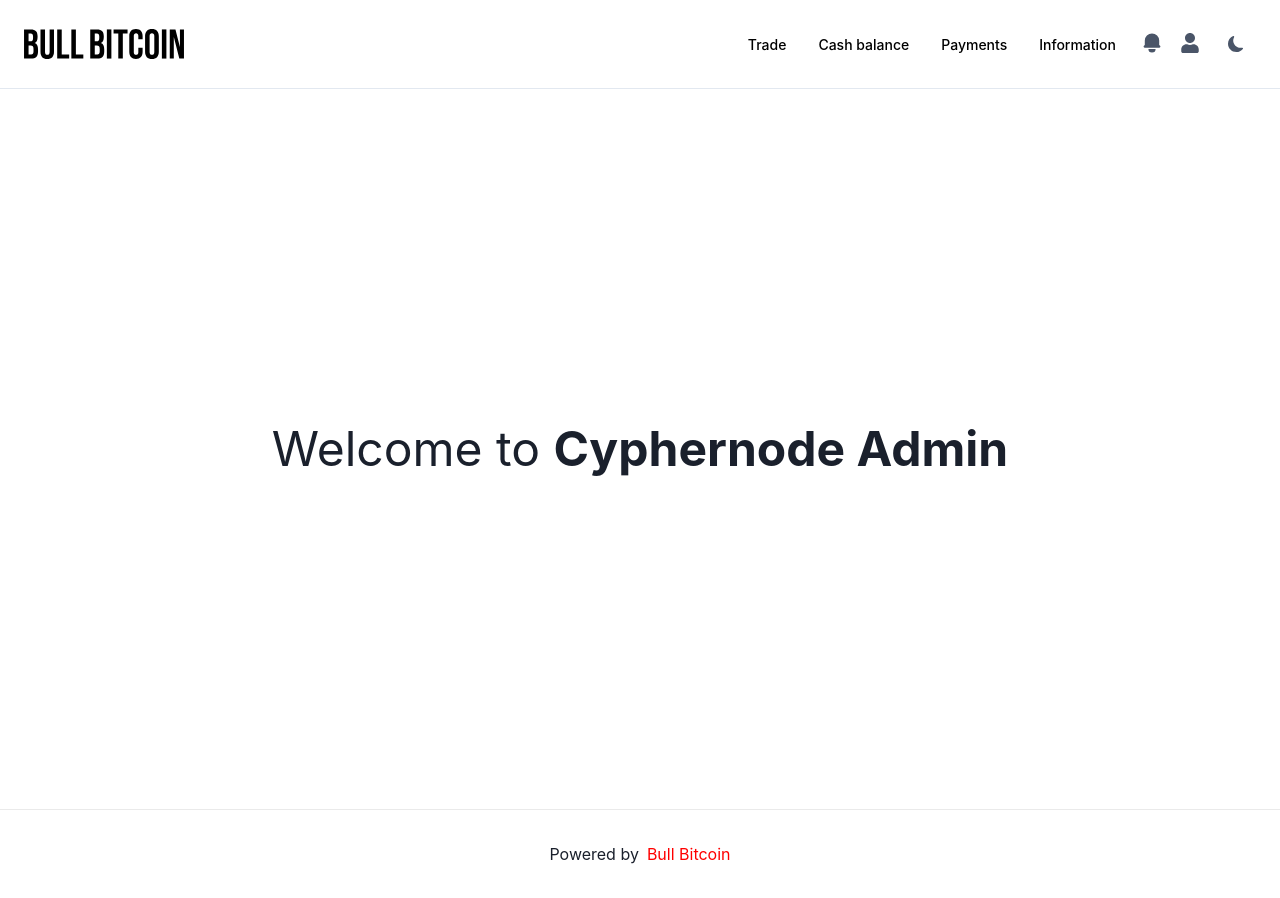
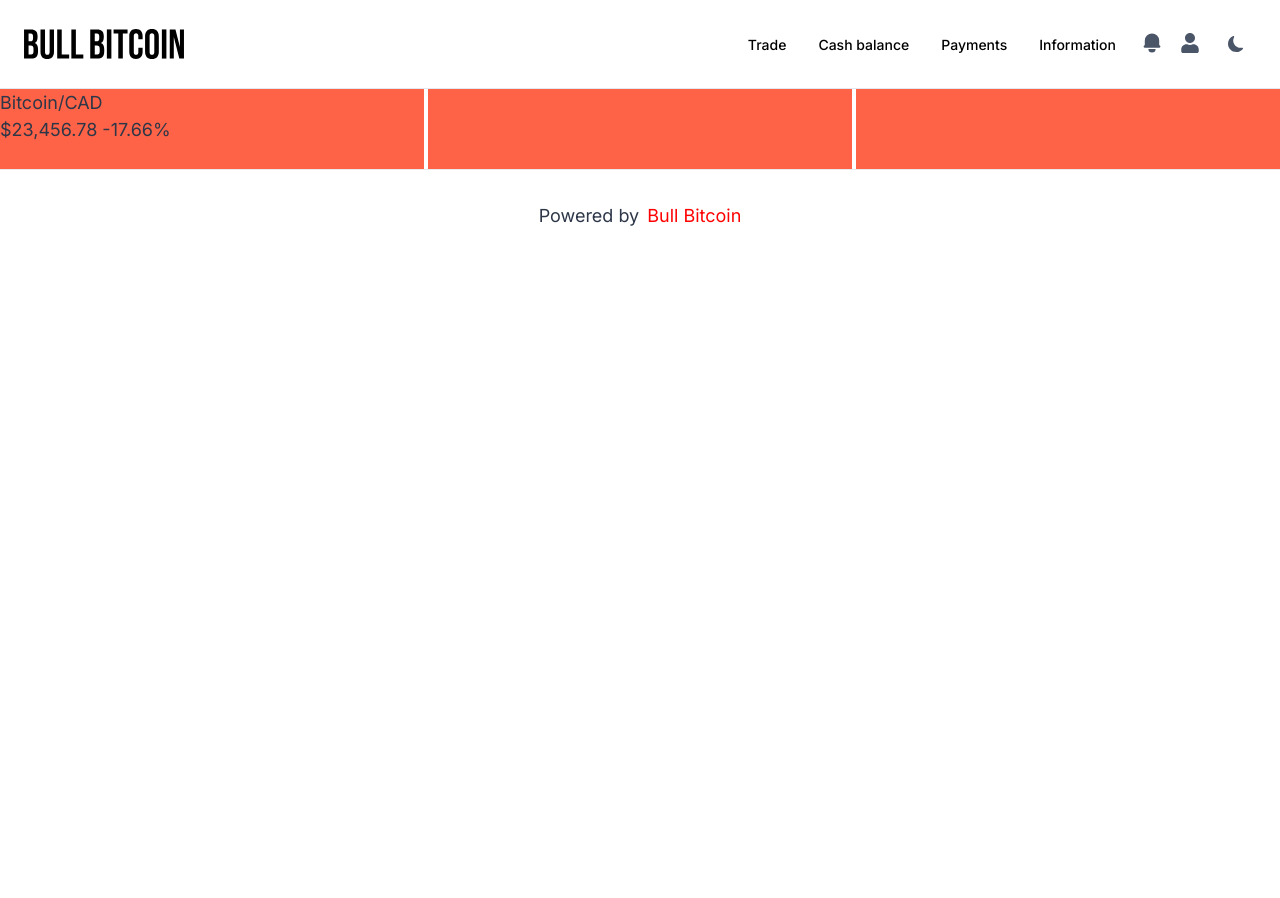
Before and after one commit to saiy2k/CN-Frame, a Next.js app: page / in a window 1280 px wide. After the commit the page ends 800 px from the top, so only its background shows below. Built offline with nearby package versions, Linux system fonts and the light colour scheme.

Commit message:
Font; Theme - Styles, Components as in Web-Common

```diff
--- a/app/globals.css
+++ b/app/globals.css
@@ -13,16 +13,6 @@
 
 * {
   box-sizing: border-box;
-}
-
-@media (prefers-color-scheme: dark) {
-  html {
-    color-scheme: dark;
-  }
-  body {
-    color: white;
-    background: black;
-  }
 }
 
 .footer {
@@ -41,36 +31,7 @@
   flex-grow: 1;
 }
 
-
 .logo {
   margin-left: 0.5rem;
   color: red;
 }
-
-/**
- * Component layout styles
- */
-.container {
-  padding: 0 8rem;
-}
-
-.main {
-  margin: 2rem 0;
-  border-radius: 8px;
-  background: #1D2127;
-  box-shadow: 0 20px 32px 0 rgb(0 0 0 / 8%);
-  padding: 0px;
-}
-
-.title {
-  text-align: left;
-  font-size: 2rem;
-  margin: 0px;
-  padding: 2rem;
-}
-
-.content {
-  display: flex;
-  justify-content: space-between;
-  gap: 16px;
-}
--- a/app/layout.tsx
+++ b/app/layout.tsx
@@ -5,7 +5,7 @@
 import Footer from './footer';
 import './globals.css';
 
-import { getBullBitcoinTheme, theme1 } from './theme';
+import { inter, getBullBitcoinTheme, theme1 } from './theme';
 
 const theme = getBullBitcoinTheme();
 
@@ -17,7 +17,7 @@
   return (
     <html lang="en">
       <head />
-      <body>
+      <body className={inter.className}>
         <ChakraProvider theme={theme}>
           <Header />
           {children}
--- a/app/page.module.css
+++ /dev/null
@@ -1,146 +0,0 @@
-.container {
-  padding: 0 2rem;
-}
-
-.main {
-  min-height: 90vh;
-  padding: 4rem 0;
-  flex: 1;
-  display: flex;
-  flex-direction: column;
-  justify-content: center;
-  align-items: center;
-}
-
-.footer {
-  display: flex;
-  flex: 1;
-  padding: 2rem 0;
-  border-top: 1px solid #eaeaea;
-  justify-content: center;
-  align-items: center;
-}
-
-.footer a {
-  display: flex;
-  justify-content: center;
-  align-items: center;
-  flex-grow: 1;
-}
-
-.title {
-  margin: 0;
-  line-height: 1.15;
-  font-size: 4rem;
-  font-style: normal;
-  font-weight: 800;
-  letter-spacing: -0.025em;
-}
-
-.title a {
-  text-decoration: none;
-  color: #0070f3;
-}
-
-.title a:hover,
-.title a:focus,
-.title a:active {
-  text-decoration: underline;
-}
-
-.title,
-.description {
-  text-align: center;
-}
-
-.description {
-  margin: 4rem 0;
-  line-height: 1.5;
-  font-size: 1.5rem;
-}
-
-.code {
-  background: #fafafa;
-  border-radius: 5px;
-  padding: 0.75rem;
-  font-size: 1.1rem;
-  font-family: Menlo, Monaco, Lucida Console, Liberation Mono, DejaVu Sans Mono,
-    Bitstream Vera Sans Mono, Courier New, monospace;
-}
-
-.grid {
-  display: flex;
-  align-items: center;
-  justify-content: center;
-  flex-wrap: wrap;
-  max-width: 1200px;
-}
-
-.card {
-  margin: 1rem;
-  padding: 1.5rem;
-  text-align: left;
-  color: inherit;
-  text-decoration: none;
-  border: 1px solid #eaeaea;
-  border-radius: 10px;
-  transition: color 0.15s ease, border-color 0.15s ease;
-  max-width: 300px;
-}
-
-.card:hover,
-.card:focus,
-.card:active {
-  color: #0070f3;
-  border-color: #0070f3;
-}
-
-.card h2 {
-  margin: 0 0 1rem 0;
-  font-size: 1.5rem;
-}
-
-.card p {
-  margin: 0;
-  font-size: 1.25rem;
-  line-height: 1.5;
-}
-
-.logo {
-  height: 1em;
-  margin-left: 0.5rem;
-}
-
-@media (max-width: 600px) {
-  .grid {
-    width: 100%;
-    flex-direction: column;
-  }
-}
-
-@media (prefers-color-scheme: dark) {
-  .title {
-    background: linear-gradient(180deg, #ffffff 0%, #aaaaaa 100%);
-    -webkit-background-clip: text;
-    -webkit-text-fill-color: transparent;
-    background-clip: text;
-    text-fill-color: transparent;
-  }
-  .title a {
-    background: linear-gradient(180deg, #0070f3 0%, #0153af 100%);
-    -webkit-background-clip: text;
-    -webkit-text-fill-color: transparent;
-    background-clip: text;
-    text-fill-color: transparent;
-  }
-  .card,
-  .footer {
-    border-color: #222;
-  }
-  .code {
-    background: #111;
-  }
-  .logo img {
-    filter: invert(1);
-  }
-}
--- a/app/page.tsx
+++ b/app/page.tsx
@@ -1,6 +1,6 @@
 'use client';
 
-import Image from 'next/image'
+import { chakra, Box, SimpleGrid } from '@chakra-ui/react'
 import styles from './page.module.css'
 
 import {
@@ -10,15 +10,19 @@
 
 export default function Home() {
   return (
-    <div className={styles.container}>
-      <main className={styles.main}>
-
-        <Text fontSize={['2em', '2.5em', '3em']} textAlign='center'>
-          Welcome to <b>Cyphernode Admin</b>
-        </Text>
-
-      </main>
-
-    </div>
+    <SimpleGrid columns={{ base: 1, lg: 3 }} spacing='4px' maxW='1280px' m='auto'>
+      <Box bg='tomato'>
+        <chakra.h1>
+          Bitcoin/CAD
+        </chakra.h1>
+        <h4>
+          $23,456.78 <span color='red'> -17.66% </span>
+        </h4>
+      </Box>
+      <Box bg='tomato' height='80px'>
+      </Box>
+      <Box bg='tomato' height='80px'>
+      </Box>
+    </SimpleGrid>
   )
 }
--- /dev/null
+++ b/app/theme/components.ts
@@ -0,0 +1,114 @@
+import { ChakraTheme, cssVar } from '@chakra-ui/react'
+import { getColor, mode, StyleFunctionProps, transparentize } from '@chakra-ui/theme-tools'
+
+// import { textStyles } from './customStyles'
+
+const focusBorderColor = 'gray.500'
+const inputTheme = {
+  defaultProps: { focusBorderColor },
+  variants: {
+    outline: {
+      field: {
+        rounded: 'full',
+        bgColor: 'white',
+        borderColor: 'gray.300',
+        _placeholder: { color: 'gray.400' },
+        _autofill: {
+          boxShadow: '0 0 0px 1000px #F2F2F2 inset',
+        },
+      },
+    },
+  },
+}
+
+function getAlertBg(props: StyleFunctionProps): string {
+  const { theme, colorScheme: c } = props
+  const lightBg = getColor(theme, `${c}.50`, c)
+  const darkBg = transparentize(`${c}.200`, 0.16)(theme)
+  return mode(lightBg, darkBg)(props)
+}
+
+export const components: ChakraTheme['components'] = {
+  Alert: {
+    baseStyle: { container: { rounded: 8, alignItems: 'start', bg: 'green' } },
+    variants: {
+      subtle: (props) => ({
+        container: { bg: getAlertBg(props) },
+      }),
+    },
+  },
+  Button: {
+    baseStyle: {
+      rounded: 'full',
+    },
+    sizes: {
+      sm: { px: '1.125rem' },
+      md: { px: '1.125rem' },
+      lg: { px: '1.125rem' },
+      xl: { px: '1.5rem', fontSize: '1.5rem', minH: '50px' },
+    },
+    variants: {
+      outline: {
+        whiteSpace: 'normal',
+        borderWidth: '2px',
+        _hover: {
+          bg: 'blackAlpha.50',
+        },
+      },
+      solid: ({ colorScheme }) => {
+        const base = { whiteSpace: 'normal' }
+        if (colorScheme !== 'red') return base
+        return {
+          ...base,
+          bg: 'gradient.red',
+          transition: 'none', // transision between gradient bg and solid bg creates a flash of white
+          _hover: {
+            bg: '#D21A1A',
+          },
+          _active: {
+            bg: '#C71515',
+          },
+        }
+      },
+    },
+  },
+  NumberInput: {
+    ...inputTheme,
+    baseStyle: {
+      root: { [cssVar('number-input-stepper-width').variable]: '2rem' },
+      stepper: { pr: '0.3rem' },
+    },
+  },
+  Input: inputTheme,
+  Select: inputTheme,
+  Checkbox: {
+    baseStyle: { control: { bgColor: 'white' } },
+  },
+  Textarea: {
+    defaultProps: { focusBorderColor },
+    variants: {
+      outline: {
+        rounded: 14,
+        bgColor: 'white',
+        borderColor: 'gray.300',
+        _invalid: { bg: 'red.25' },
+      },
+    },
+  },
+  Heading: {
+    sizes: {
+      xl: {
+        lineHeight: [1.5, null, 1.33],
+      },
+      md: {
+        fontWeight: 'semibold',
+      },
+    },
+  },
+}
+
+/*
+  FormLabel: {
+    baseStyle: textStyles.subText1,
+  },
+  */
--- a/app/theme/index.ts
+++ b/app/theme/index.ts
@@ -1,10 +1,9 @@
 import { ChakraTheme, DeepPartial, extendTheme, withDefaultColorScheme } from '@chakra-ui/react'
+import { Dancing_Script, Inter, Raleway } from '@next/font/google';
 
 import { colors } from './colors';
-/*
 import { components } from './components'
 import { styles } from './styles'
-*/
 
 const theme: DeepPartial<ChakraTheme> = {
   config: {
@@ -15,9 +14,9 @@
     body: "'Inter', sans-serif",
     heading: "'Inter', sans-serif",
   },
-  // styles,
+  styles,
   colors,
-  // components,
+  components,
 }
 
 export function getBullBitcoinTheme(
@@ -26,23 +25,8 @@
   return extendTheme(withDefaultColorScheme({ colorScheme: 'white' }), theme, themeAdditions)
 }
 
+export const inter = Inter({
+  subsets: ['latin']
+})
+
 // export * from './customStyles'
-
-
-export const theme1 = extendTheme({
-  colors: {
-    brand: '#C50909',
-    brandAlpha: {
-      "50": "#FEE7E7",
-      "100": "#FCBBBB",
-      "200": "#FA8F8F",
-      "300": "#F86363",
-      "400": "#F63737",
-      "500": "#F40B0B",
-      "600": "#C30909",
-      "700": "#920707",
-      "800": "#620404",
-      "900": "#310202"
-    },
-  },
-})
--- /dev/null
+++ b/app/theme/styles.ts
@@ -0,0 +1,35 @@
+import { ChakraTheme } from '@chakra-ui/react'
+
+export const styles: ChakraTheme['styles'] = {
+  global: {
+    body: {
+      color: 'gray.700',
+      fontSize: ['1rem', '1.125rem'],
+    }
+  }
+}
+
+/*
+export const styles: ChakraTheme['styles'] = {
+  global: {
+    body: {
+      color: 'gray.700',
+      fontSize: ['1rem', '1.125rem'],
+    },
+    // @chakra-ui/css-reset includes styles to hide hugly focus rings for mouse users
+    // when focus-visible polyfill is installed. See: https://github.com/chakra-ui/chakra-ui/tree/main/packages/css-reset#disabling-border-for-non-keyboard-interactions
+    // But the included styles does not cover the custom checkboxes and radio. This is a hackish solution fixes it.
+    '[data-js-focus-visible] [data-focus]:not([data-focus-visible-added])': {
+      outline: 'none',
+      boxShadow: 'none',
+    },
+    '[data-js-focus-visible] [data-focus-visible-added]+[data-focus]': {
+      outline: 'none',
+      boxShadow: 'var(--chakra-shadows-outline)',
+    },
+    '@media print': {
+      '.noPrint': { display: 'none' },
+    },
+  },
+}
+*/
--- a/package.json
+++ b/package.json
@@ -13,6 +13,7 @@
     "@chakra-ui/react": "^2.4.2",
     "@emotion/react": "^11.10.5",
     "@emotion/styled": "^11.10.5",
+    "@next/font": "^13.0.6",
     "@types/node": "18.11.9",
     "@types/react": "18.0.25",
     "@types/react-dom": "18.0.9",
```
